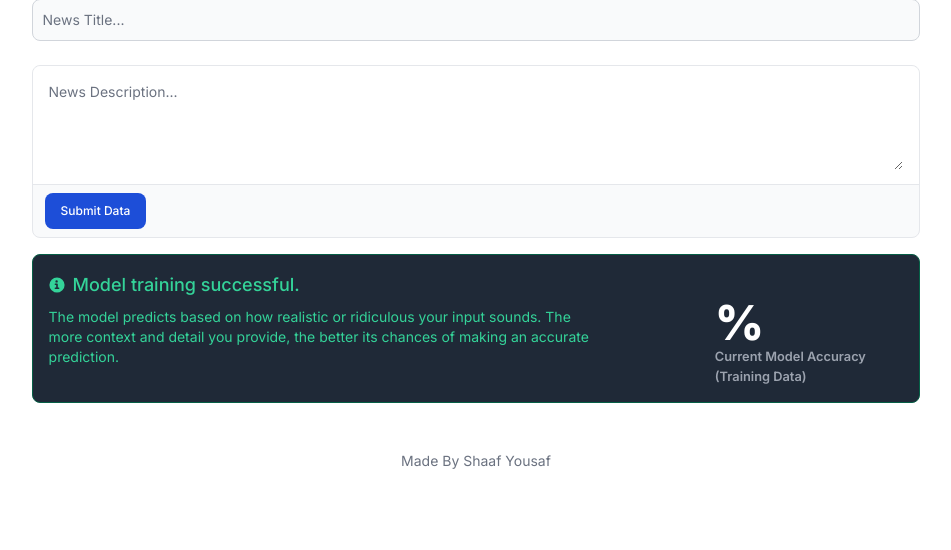
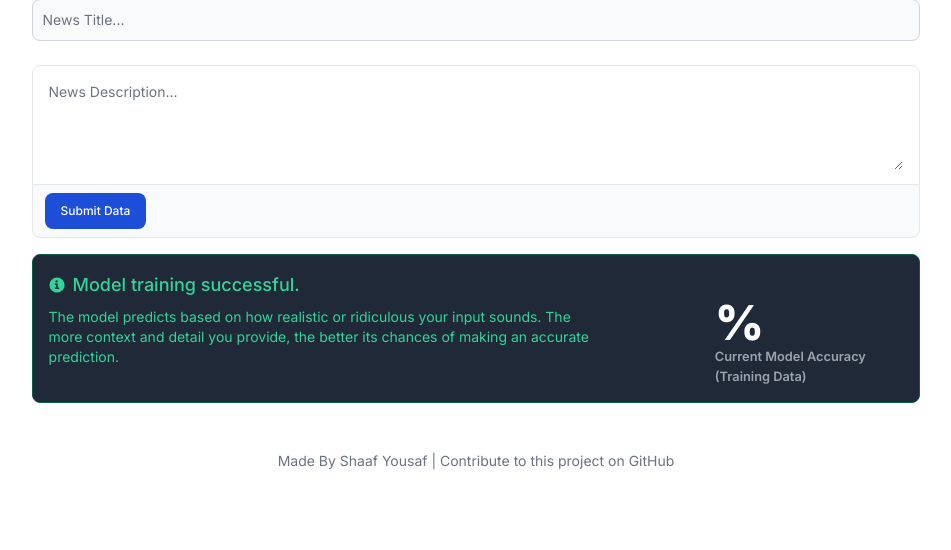
Before and after one commit to ShaafPlayz/FakeNewsML, a Flask app: template templates/home.html in a window 1280 px wide. Shown: the part 217-767 px from the top of the page, without its empty margins (164-1115 px from the left). Run offline with Flask 3, Linux system fonts and the light colour scheme; the template is opened without the code that fills it, so the values that code supplies are empty; parts of the project's set-up code (start-up, migrations or seed data) failed here and were passed over; some libraries are stand-ins or nearby versions; some web fonts are replaced.

Commit message:
Contribution Link

```diff
--- a/templates/home.html
+++ b/templates/home.html
@@ -64,7 +64,7 @@
 
 <footer class="bg-white rounded-lg m-4 dark:bg-gray-800">
     <div class="w-full mx-auto max-w-screen-xl p-4 md:flex md:items-center md:justify-between">
-      <span class="text-sm text-gray-500 sm:text-center dark:text-gray-400">Made By <a href="https://shaafyousaf.me" target="_blank"  class="hover:underline">Shaaf Yousaf</a></span>
+      <span class="text-sm text-gray-500 sm:text-center dark:text-gray-400">Made By <a href="https://shaafyousaf.me" target="_blank"  class="hover:underline">Shaaf Yousaf</a> | Contribute to this project on  <a href="https://github.com/ShaafPlayz/FakeNewsML.git" target="_blank"  class="hover:underline">GitHub</a></span>
     </div>
 </footer>
 
```
Also changed, not shown: 1 other file.
